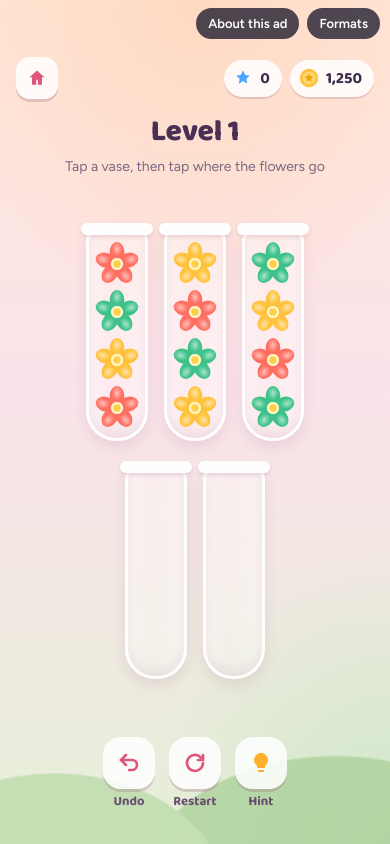
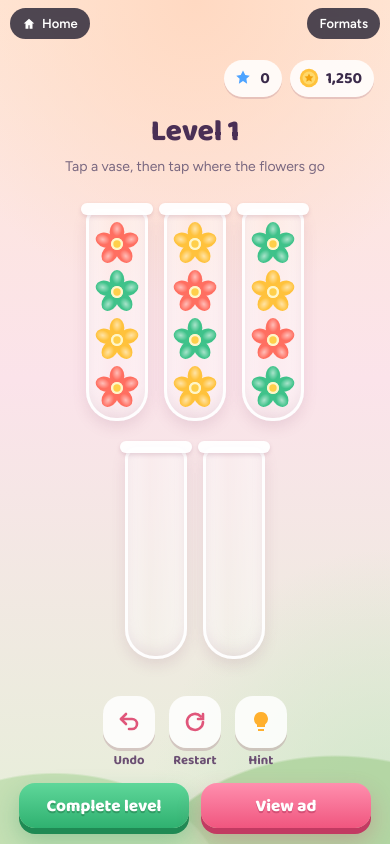
Before and after one commit to FlamDesign/applovin-flicks-demo, a plain HTML site: page index.html in a window 390 px wide. Both pictures are taken after a click on the button "Play level 1". Drawn offline with Linux system fonts and the light colour scheme.

Commit message:
Mobile Home button, no About this ad; Complete level and View ad on every level; Cadillac cards say Enquire
Co-Authored-By: Claude Opus 5.5 <noreply@anthropic.com>
Claude-Session: https://claude.ai/code/session_01BhZK7Py9ogQsEtbrfMUm7k

```diff
--- a/index.html
+++ b/index.html
@@ -138,7 +138,9 @@ a{color:inherit}
 .fl.lift{transform:translateY(-34px) scale(1.06)}
 .fl.pop{animation:pop .32s cubic-bezier(.3,1.6,.5,1)}
 @keyframes pop{0%{transform:scale(.4)}100%{transform:scale(1)}}
-.tools{display:flex;justify-content:center;gap:14px;padding:4px 0 12px;flex:none}
+.tools{display:flex;justify-content:center;gap:14px;padding:4px 0 10px;flex:none}
+.lvl-actions{display:flex;justify-content:center;gap:12px;padding:2px 16px 0;flex:none}
+.lvl-actions .cbtn{flex:1;max-width:170px}
 .tool{display:flex;flex-direction:column;align-items:center;gap:2px;font-weight:700;font-size:13px;color:#6b4f73}
 .tool .iconbtn{width:52px;height:52px;border-radius:18px}
 
@@ -372,6 +374,8 @@ a{color:inherit}
   .phone::before{display:none}
   .screen{border-radius:0}
   .mbar{display:flex;position:absolute;top:calc(env(safe-area-inset-top) + 8px);left:10px;right:10px;z-index:120;gap:8px;justify-content:flex-end;pointer-events:none}
+  .mbar .mhome{margin-right:auto;display:inline-flex;align-items:center;gap:6px}
+  .hud .hud-home{display:none}
   .mbar button{pointer-events:auto;font-family:var(--ui);font-size:13px;font-weight:600;background:rgba(29,26,46,.78);color:#fff;border-radius:999px;padding:8px 12px;backdrop-filter:blur(8px);-webkit-backdrop-filter:blur(8px)}
 
   .fmt{display:none}
@@ -426,7 +430,7 @@ a{color:inherit}
             <section class="g" id="g-level" aria-label="Level">
               <div class="safe-top"></div>
               <div class="hud">
-                <button class="iconbtn" aria-label="Home" onclick="go('home')"><svg width="20" height="20" viewBox="0 0 24 24" fill="#e0567a"><path d="M12 3l9 8h-3v9h-5v-6h-2v6H6v-9H3z"/></svg></button>
+                <button class="iconbtn hud-home" aria-label="Home" onclick="go('home')"><svg width="20" height="20" viewBox="0 0 24 24" fill="#e0567a"><path d="M12 3l9 8h-3v9h-5v-6h-2v6H6v-9H3z"/></svg></button>
                 <span class="sp"></span>
                 <span class="pill" id="movesPill"><span class="ico"><svg width="18" height="18" viewBox="0 0 24 24" fill="#4da3ff"><path d="M12 2l3 6 6 1-4.5 4 1 6.5L12 16l-5.5 3.5 1-6.5L3 9l6-1z"/></svg></span><span class="moves" id="moves">0</span></span>
                 <span class="pill"><span class="ico">${COIN}</span><span class="coins">1,250</span></span>
@@ -439,7 +443,8 @@ a{color:inherit}
                 <div class="tool"><button class="iconbtn" aria-label="Restart" onclick="restartLevel()"><svg width="24" height="24" viewBox="0 0 24 24" fill="none" stroke="#e0567a" stroke-width="2.6" stroke-linecap="round"><path d="M20 12a8 8 0 1 1-2.3-5.7M20 4v5h-5"/></svg></button>Restart</div>
                 <div class="tool"><button class="iconbtn" aria-label="Hint" onclick="hint()"><svg width="24" height="24" viewBox="0 0 24 24" fill="#ffb02e"><path d="M9 21h6v-2H9zm3-19a7 7 0 0 0-4 12.7V17h8v-2.3A7 7 0 0 0 12 2z"/></svg></button>Hint</div>
               </div>
-              <div style="height:20px;flex:none"></div>
+              <div class="lvl-actions"><button class="cbtn green small" onclick="autoSolve()">Complete level</button><button class="cbtn small" onclick="viewAd()">View ad</button></div>
+              <div style="height:16px;flex:none"></div>
             </section>
 
             <!-- level complete -->
@@ -458,7 +463,7 @@ a{color:inherit}
             <section class="g" id="g-shop" aria-label="Shop">
               <div class="safe-top"></div>
               <div class="hud">
-                <button class="iconbtn" aria-label="Home" onclick="go('home')"><svg width="20" height="20" viewBox="0 0 24 24" fill="#e0567a"><path d="M12 3l9 8h-3v9h-5v-6h-2v6H6v-9H3z"/></svg></button>
+                <button class="iconbtn hud-home" aria-label="Home" onclick="go('home')"><svg width="20" height="20" viewBox="0 0 24 24" fill="#e0567a"><path d="M12 3l9 8h-3v9h-5v-6h-2v6H6v-9H3z"/></svg></button>
                 <span class="sp"></span>
                 <span class="pill"><span class="ico">${COIN}</span><span class="coins">1,250</span></span>
               </div>
@@ -479,7 +484,7 @@ a{color:inherit}
             <div class="sheet-scrim" id="scrim" onclick="if(event.target===this)closeSheet()"></div>
             <div class="toast" id="toast" role="status" aria-live="polite"></div>
             <div class="mbar">
-              <button onclick="openM('info')">About this ad</button>
+              <button class="mhome" onclick="closeM();go('home')" aria-label="Back to home"><svg width="14" height="14" viewBox="0 0 24 24" fill="currentColor" aria-hidden="true"><path d="M12 3l9 8h-3v9h-5v-6h-2v6H6v-9H3z"/></svg>Home</button>
               <button onclick="openM('fmt')">Formats</button>
             </div>
           </div>
@@ -553,7 +558,7 @@ const BR = {
   airbnb:{ name:"Airbnb", short:"Airbnb", domain:"airbnb.com", url:"https://www.airbnb.com/", color:"#ff385c", logoTxt:"airbnb", fontScan:true,
     src:"https://native-ads.appless.workers.dev/6aa2aef14954ac6f0d9dcd05_ddladj/ad.js", base:[560,420], cta:"Get the app",
     variants:[{n:"A stunning view"},{n:"Close to the beach"},{n:"Space to play"}] },
-  cad:{ name:"Cadillac", short:"Cadillac EVs", domain:"cadillac.com", url:"https://www.cadillac.com/", color:"#1a1a1a", logoTxt:"CAD", adConfig:CFG_DV,
+  cad:{ cardCta:"Enquire", name:"Cadillac", short:"Cadillac EVs", domain:"cadillac.com", url:"https://www.cadillac.com/", color:"#1a1a1a", logoTxt:"CAD", adConfig:CFG_DV,
     src:"https://flicks.flamapp.live/z70k1k/ad.js", base:[540,540], cta:"Explore",
     variants:[{n:"Optiq",img:CAD("wab2wtdhjqvp93u3awoo9729")},{n:"Celestiq",img:CAD("rivsbyktpswgcbta3xoih3rb")},{n:"Escalade-V",img:CAD("iwiak68bxr6ga8ysyjz7i81p")}] }
 };
@@ -703,7 +708,7 @@ const PICK = {};
 function chips(brand, slotId){ return `<div class="vchips" data-chips="${slotId}">${BR[brand].variants.map((v,i)=>`<span class="vchip ${i===0?"on":""}">${esc(v.n)}</span>`).join("")}</div>`; }
 function shopRow(brand, slotId){
   const B=BR[brand];
-  return `<div class="shoprow" data-shop="${slotId}">${B.variants.map((v,i)=>`<button class="shopcard ${i===0?"on":""}" onclick="leave('${brand}','${esc(v.url||B.url)}')"><span class="si"><img src="${v.img}" alt=""></span><span class="sn">${esc(v.n)}</span><span class="sb">Shop</span></button>`).join("")}</div>`;
+  return `<div class="shoprow" data-shop="${slotId}">${B.variants.map((v,i)=>`<button class="shopcard ${i===0?"on":""}" onclick="leave('${brand}','${esc(v.url||B.url)}')"><span class="si"><img src="${v.img}" alt=""></span><span class="sn">${esc(v.n)}</span><span class="sb">${esc(B.cardCta||"Shop")}</span></button>`).join("")}</div>`;
 }
 function syncChips(slotId){ const s=SLOTS[slotId]; const tn=document.querySelector(`[data-name="${slotId}"]`); if(tn) tn.textContent=BR[s.brand].variants[s.variant].n; document.querySelectorAll(`[data-shop="${slotId}"] .shopcard`).forEach((c,i)=>c.classList.toggle("on",i===s.variant)); const np=document.querySelector(`[data-now="${slotId}"] b`); if(np) np.textContent=BR[s.brand].variants[s.variant].n; document.querySelectorAll(`[data-chips="${slotId}"] .vchip`).forEach((c,i)=>c.classList.toggle("on",i===s.variant)); }
 function lastSlot(){ return "s"+slotSeq; }
@@ -979,6 +984,12 @@ function adCatalog(part=0){
   $("#ad").style.background="#f6f4f0";
   lazyFlicks($("#fgrid"));
 }
+function viewAd(){
+  if(G.solved||G.auto) return;
+  if(G.lvl===1) go("inter",{jump:true});
+  else if(G.lvl===2) go(G.left===LEVELS[2].limit?"offer":"cat",{jump:true});
+  else go("play",{jump:true});
+}
 function shopSlot(sid){ const s=SLOTS[sid]; if(!s) return; const B=BR[s.brand], v=B.variants[s.variant]||{}; leave(s.brand, v.url||B.url); }
 
 /* ---------- 6. Flick, then a video card (Cadillac) ---------- */
```
